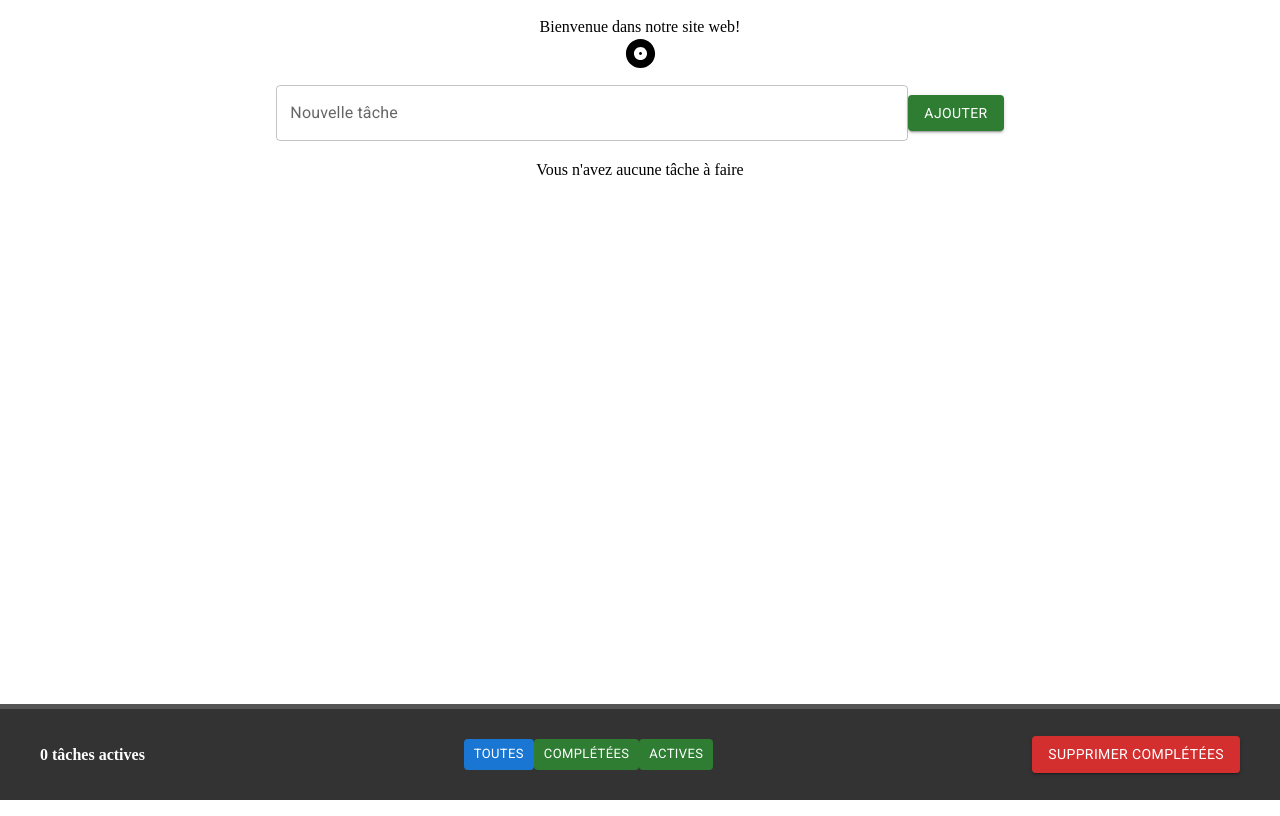
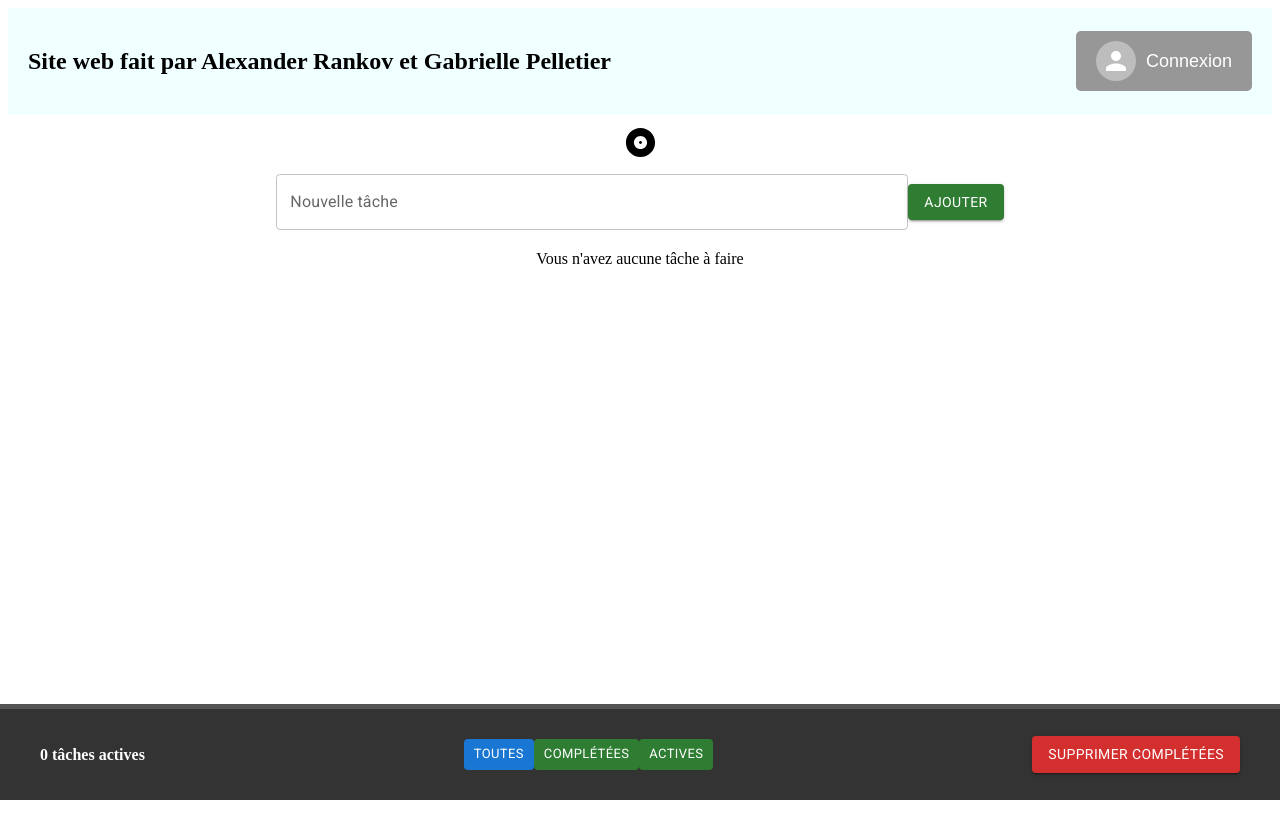
Before and after one commit to TheCannon22/Site-Web-To-do-list, a React (Vite) app: page / in a window 1280 px wide. Built offline with nearby package versions, Linux system fonts and the light colour scheme.

Commit message:
J'ai modifié encore une fois du scss. De plus, j'ai ajouté un nouveau fichier pour la barre de connexion pour l'utilisateur

```diff
--- a/src/composants/Appli.jsx
+++ b/src/composants/Appli.jsx
@@ -4,6 +4,7 @@ import Header from "./Header";
 import InputDesTaches from "./InputDesTaches";
 import ListeDesTaches from "./ListeDesTaches";
 import Footer from "./Footer";
+import Connexion from "./Connexion";
 
 function Appli() {
   const [taches, setTaches] = useState([]);
@@ -18,6 +19,7 @@ function Appli() {
 
   return (
     <div className="Appli">
+      <Connexion />
       <Header />
       <main className="Contenu">
         <InputDesTaches setTaches={setTaches} />
--- /dev/null
+++ b/src/composants/Connexion.jsx
@@ -0,0 +1,21 @@
+import React from 'react';
+import Avatar from '@mui/material/Avatar';
+import './Connexion.scss';
+
+function Connexion() {
+  return (
+    <header className="Connexion">
+      <div className="contenu-au-milieu">
+        <h2>Site web fait par Alexander Rankov et Gabrielle Pelletier</h2>
+      </div>
+      <div className="bouton-login">
+        <button className="bouton-connexion">
+          <Avatar />
+          <span className="texte-button">Connexion</span>
+        </button>
+      </div>
+    </header>
+  );
+};
+
+export default Connexion;
--- /dev/null
+++ b/src/composants/Connexion.scss
@@ -0,0 +1,43 @@
+.Connexion {
+    text-align: center;
+    padding: 20px;
+    display: flex;
+    justify-content: space-between;
+    background-color: azure;
+    align-items: center;
+  }
+
+  .bouton-connexion {
+    display: flex;
+    align-items: center;
+    justify-content: center;
+    padding: 10px 20px;
+    font-size: 18px;
+    border-radius: 5px;
+    background-color: #979797;
+    color: #ffffff;
+    border: none;
+    cursor: pointer;
+    transition: background-color 0.3s ease;
+  }
+
+  .bouton-connexion:hover {
+    background-color: #0056b3;
+  }
+
+  .bouton-connexion .MuiAvatar-root {
+    margin-right: 10px;
+  }
+
+  @media (max-width: 768px) {
+    .bouton-connexion {
+      font-size: 16px;
+    }
+  }
+
+  @media (max-width: 480px) {
+    .custom-button {
+      font-size: 14px;
+      padding: 8px 16px;
+    }
+  }
--- a/src/composants/Footer.scss
+++ b/src/composants/Footer.scss
@@ -8,7 +8,7 @@
   position: fixed;
   bottom: 0;
   left: 0;
-
+  z-index: 1000;
   @media (min-width: 768px) {
     padding: 20px 40px;
     display: flex;
--- a/src/composants/Header.jsx
+++ b/src/composants/Header.jsx
@@ -5,7 +5,6 @@ import "./Header.scss";
 function Header() {
   return (
     <header className="Header">
-      <div className="logo">Bienvenue dans notre site web!</div>
       <AlbumIcon className="icone-message" fontSize="large">
         Forum
       </AlbumIcon>
```
Also changed, not shown: src/composants/Appli.scss (line endings or trailing spaces).
